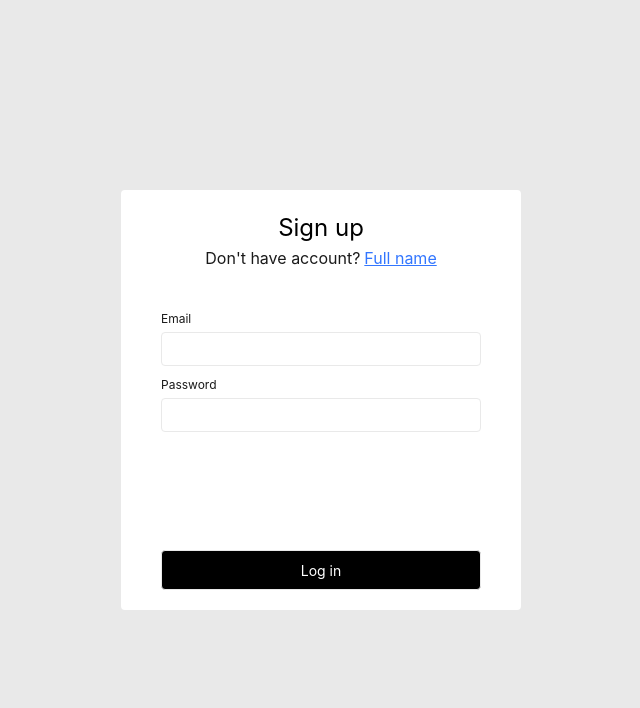
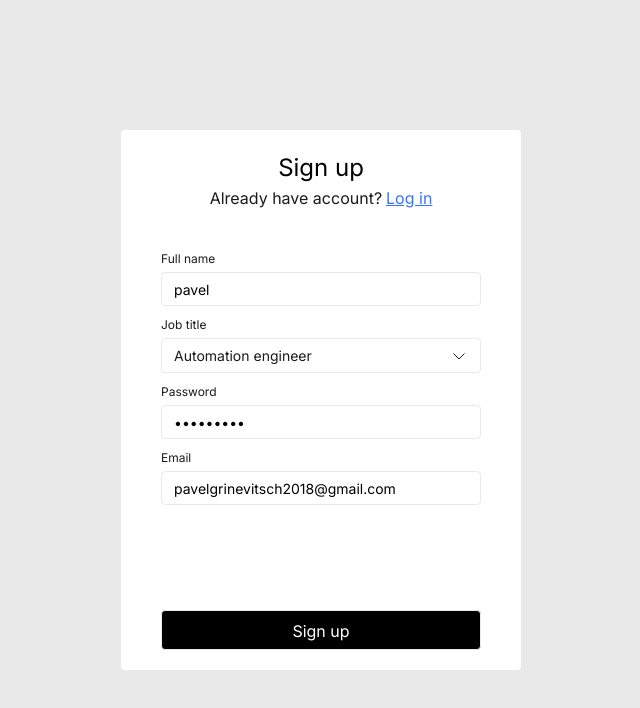
Before and after one commit to qushoneo/testingapplication, a Next.js app: page /signup in a window 1280 px wide. Shown: the top 708 px of the page, without its empty margins (319-959 px from the left). Built offline with nearby package versions, Linux system fonts and the light colour scheme.

Commit message:
finished signin/signup design

```diff
--- a/package.json
+++ b/package.json
@@ -9,6 +9,7 @@
     "lint": "next lint"
   },
   "dependencies": {
+    "@headlessui/react": "^2.2.0",
     "axios": "^1.7.9",
     "next": "15.1.5",
     "react": "^19.0.0",
--- a/src/app/api/signup/route.ts
+++ b/src/app/api/signup/route.ts
@@ -0,0 +1,26 @@
+// app/api/signup/route.ts
+import { NextResponse } from "next/server";
+
+export async function POST(req: Request) {
+  console.log("success connection");
+  try {
+    const { name, email, password, jobTitle } = await req.json(); // Parse the request body
+
+    if (!name || !email || !password || !jobTitle) {
+      return NextResponse.json(
+        { error: "All fields are required" },
+        { status: 400 }
+      );
+    }
+
+    // Simulate user creation (you can add actual DB logic here)
+    const token = "generated-token"; // Example of a generated token, replace with actual logic
+
+    return NextResponse.json({ token }, { status: 200 });
+  } catch (error) {
+    return NextResponse.json(
+      { error: "Internal Server Error" },
+      { status: 500 }
+    );
+  }
+}
--- a/src/app/layout.tsx
+++ b/src/app/layout.tsx
@@ -1,4 +1,11 @@
 import "@/styles/globals.css";
+
+import { Inter } from "next/font/google";
+
+const inter = Inter({
+  weight: ["400", "500"],
+  style: ["normal", "italic"],
+});
 
 export default function RootLayout({
   children,
@@ -6,7 +13,7 @@ export default function RootLayout({
   children: React.ReactNode;
 }>) {
   return (
-    <html className="w-[100%] h-[100%]" lang="en">
+    <html className={`w-[100%] h-[100%] ${inter.className}`} lang="en">
       <body className="w-[100%] h-[100%]">{children}</body>
     </html>
   );
--- a/src/app/signup/page.tsx
+++ b/src/app/signup/page.tsx
@@ -1,52 +1,59 @@
 "use client";
 import Button from "@/components/Button";
 import Input from "@/components/Input";
+import { Select } from "@/components/Select";
+import { jobTitles } from "@/lib/constants";
+import { JobTitle } from "@/lib/types";
 import axios from "axios";
 import Link from "next/link";
 import { useState } from "react";
-
-interface LoginRequest {
-  email: string;
-  password: string;
-}
 
 interface SignupResponse {
   token: string;
 }
 
 const Auth = () => {
-  const [name, setName] = useState<string>("");
-  const [jobTitle, setJobTitle] = useState<string>("");
-  const [password, setPassword] = useState<string>("");
-  const [email, setEmail] = useState<string>("");
+  // const [name, setName] = useState<string>("");
+  // const [jobTitle, setJobTitle] = useState<JobTitle | null>(null);
+  // const [password, setPassword] = useState<string>("");
+  // const [email, setEmail] = useState<string>("");
+
+  const [name, setName] = useState<string>("pavel");
+  const [jobTitle, setJobTitle] = useState<JobTitle | null>(jobTitles[1]);
+  const [password, setPassword] = useState<string>("maps17171");
+  const [email, setEmail] = useState<string>("pavelgrinevitsch2018@gmail.com");
 
   const loginButtonClickHandler = async () => {
-    await axios
-      .post<SignupResponse>("/api/signup", {
+    if (!name || !password || !email || !jobTitle) {
+      return;
+    }
+
+    try {
+      const response = await axios.post<SignupResponse>("/api/signup", {
         name,
+        email,
         password,
-      })
-      .then((response) => {
-        console.log(response);
-      })
-      .catch((e) => console.log(e));
+        jobTitle: jobTitle.id, // Assuming you want to send the job title's ID
+      });
+      console.log(response);
+    } catch (e) {
+      console.error(e);
+    }
   };
-
   return (
     <div className="w-[100%] h-[100%] bg-gray flex justify-center items-center ">
-      <div className="w-[400px] h-[420px] bg-white rounded-[4px] px-[40px] py-[20px] flex flex-col">
+      <div className="w-[400px] h-[540px] bg-white rounded-[4px] px-[40px] py-[20px] flex flex-col">
         <div className="w-[100%] ">
           <p className="text-black font-inter text-[24px] text-center">
             Sign up
           </p>
 
           <div className="flex justify-center">
-            <p className="text=[14px] text-textPrimary">Don't have account? </p>
+            <p className="text=[14px] text-textPrimary">
+              Already have account?{" "}
+            </p>
             <Link href="/login">
-              <p className="text-link underline text=[14px] ml-[4px]">
-                {" "}
-                Full name
-              </p>
+              <p className="text-link underline text=[14px] ml-[4px]">Log in</p>
             </Link>
           </div>
         </div>
@@ -54,9 +61,18 @@ const Auth = () => {
         <div className="w-[100%]">
           <div className="w-[100%] mt-[40px]">
             <Input
-              value={email}
-              onChange={(e) => setEmail(e.target.value)}
-              label="Email"
+              value={name}
+              onChange={(e) => setName(e.target.value)}
+              label="Full name"
+            />
+          </div>
+
+          <div className="w-[100%] mt-[10px]">
+            <Select
+              label="Job title"
+              options={jobTitles}
+              value={jobTitle}
+              setValue={setJobTitle}
             />
           </div>
 
@@ -68,10 +84,18 @@ const Auth = () => {
               type="password"
             />
           </div>
+
+          <div className="w-[100%] mt-[10px]">
+            <Input
+              value={email}
+              onChange={(e) => setEmail(e.target.value)}
+              label="Email"
+            />
+          </div>
         </div>
 
         <div className="mt-auto">
-          <Button label="Log in" onClick={loginButtonClickHandler} />
+          <Button label="Sign up" onClick={loginButtonClickHandler} />
         </div>
       </div>
     </div>
--- a/src/components/Button.tsx
+++ b/src/components/Button.tsx
@@ -8,9 +8,9 @@ export default function Button({ label, ...props }: ButtonProps) {
   return (
     <button
       {...props}
-      className="w-[100%] h-[34px] border border-gray rounded-[4px] px-[12px] py-[8px] text-[14px] bg-black h-[40px] text-white"
+      className="w-[100%] h-[34px] border border-gray rounded-[4px] px-[12px] py-[8px] bg-black h-[40px] "
     >
-      <p>{label}</p>
+      <p className="text-white ">{label}</p>
     </button>
   );
 }
--- /dev/null
+++ b/src/components/Select.tsx
@@ -0,0 +1,74 @@
+"use client";
+
+import {
+  Field,
+  Listbox,
+  ListboxButton,
+  ListboxOption,
+  ListboxOptions,
+} from "@headlessui/react";
+import Image from "next/image";
+import ArrowIcon from "@/app/assets/arrow_down.svg";
+
+interface Option {
+  id: number;
+  name: string;
+}
+
+interface SelectProps {
+  options: Option[];
+  label?: string;
+  value: Option | null;
+  setValue: React.Dispatch<React.SetStateAction<Option | null>>;
+}
+
+export const Select: React.FC<SelectProps> = ({
+  options,
+  label,
+  value,
+  setValue,
+}) => {
+  return (
+    <Field>
+      <Listbox value={value} onChange={setValue}>
+        {({ open }) => (
+          <div>
+            <p className="text-textPrimary mb-[4px] text-[12px]">{label}</p>
+            <ListboxButton className="w-[100%] h-[35px] text-left border border-gray rounded-[4px] px-[12px] flex items-center">
+              {value?.name ? (
+                <p className="text-[14px] text-textPrimary">{value.name}</p>
+              ) : (
+                <p className="opacity-[0.5] text-[14px] text-textPrimary">
+                  Select
+                </p>
+              )}
+
+              <Image
+                src={ArrowIcon}
+                alt="arrow_down"
+                className={`ml-auto transform transition-transform ${
+                  open ? "rotate-180" : "rotate-0"
+                }`}
+              />
+            </ListboxButton>
+
+            <ListboxOptions
+              className="w-[var(--button-width)] z-[1000] bg-white border border-gray mt-[4px] rounded-[4px]"
+              anchor="bottom"
+            >
+              {options.map((option: Option) => (
+                <ListboxOption
+                  key={option.id}
+                  value={option}
+                  className="data-[focus]:bg-blue-100 w-[100%] px-[12px] py-[10px] cursor-pointer"
+                >
+                  <p className="text-[14px] text-textPrimary">{option.name}</p>
+                </ListboxOption>
+              ))}
+            </ListboxOptions>
+          </div>
+        )}
+      </Listbox>
+    </Field>
+  );
+};
--- /dev/null
+++ b/src/lib/constants.ts
@@ -0,0 +1,24 @@
+const jobTitles = [
+  {
+    id: 1,
+    name: "Software tester",
+  },
+  {
+    id: 2,
+    name: "Automation engineer",
+  },
+  {
+    id: 3,
+    name: "QA Engineer",
+  },
+  {
+    id: 4,
+    name: "QA manager",
+  },
+  {
+    id: 5,
+    name: "Head of QA",
+  },
+];
+
+export { jobTitles };
--- /dev/null
+++ b/src/lib/types.ts
@@ -0,0 +1,4 @@
+export type JobTitle = {
+  id: number;
+  name: string;
+};
--- a/tailwind.config.ts
+++ b/tailwind.config.ts
@@ -8,9 +8,7 @@ export default {
   ],
   theme: {
     extend: {
-      fontFamily: {
-        sans: ["Inter", "sans-serif"], // Добавляем шрифт Inter
-      },
+      fontFamily: {},
 
       colors: {
         gray: "#E9E9E9",
```
Also changed, not shown: src/app/assets/arrow_down.svg (added), 1 other file (tests, documents, lock files or other folders).
